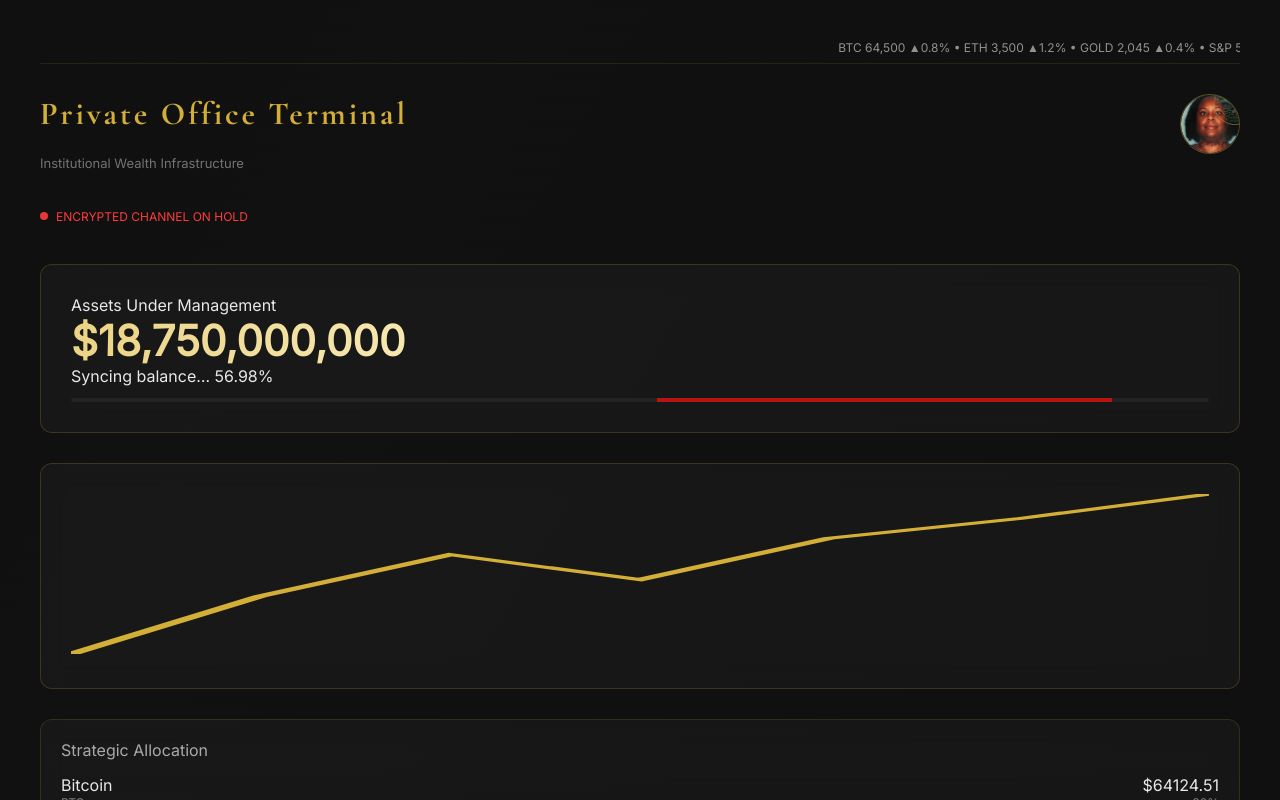
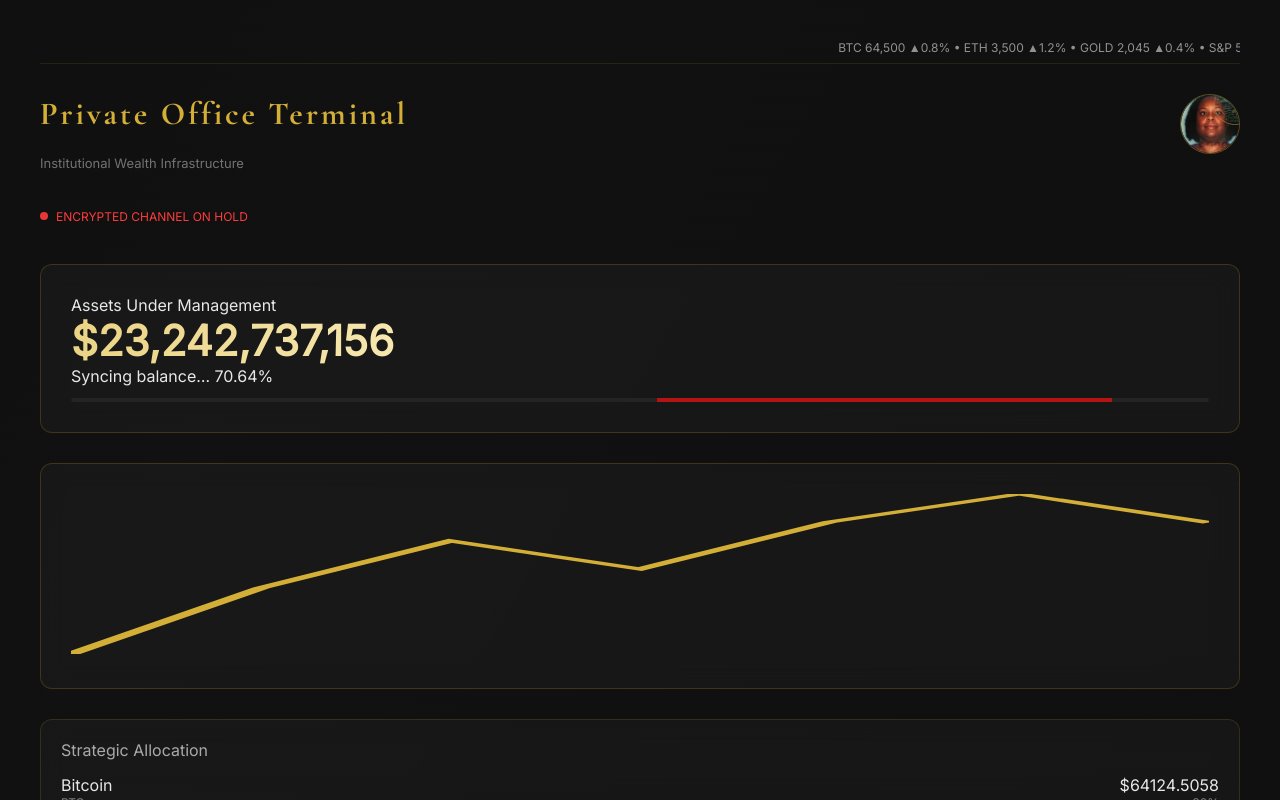
Before and after one commit to KeyHealth07/private-dashboard, a Next.js app: page /dashboard in a window 1280 px wide. Built offline with nearby package versions, Linux system fonts and the light colour scheme.

Commit message:
dashboard updates

```diff
--- a/src/app/dashboard/page.tsx
+++ b/src/app/dashboard/page.tsx
@@ -18,7 +18,7 @@ type Transaction = {
 };
 
 export default function Dashboard() {
-  const [aum] = useState(18_750_000_000);
+  const [aum, setAum] = useState(23_242_500_000);
 
   const [assets, setAssets] = useState<Asset[]>([
     { name: "Bitcoin", symbol: "BTC", allocation: 30, price: 64500 },
@@ -29,10 +29,13 @@ export default function Dashboard() {
   ]);
 
   const [transactions, setTransactions] = useState<Transaction[]>([]);
-  const [chartPoints, setChartPoints] = useState([480, 482, 478, 485, 490, 487, 492]);
+  const [chartPoints, setChartPoints] = useState([680, 682, 678, 685, 690, 687, 692]);
 
   useEffect(() => {
     const interval = setInterval(() => {
+
+    setAum((prev) => prev + (Math.random() - 0.5) * 2_000_000);
+
       setAssets((prev) =>
         prev.map((a) => ({
           ...a,
@@ -104,10 +107,10 @@ export default function Dashboard() {
         <div className="aumLabel">Assets Under Management</div>
 
         <div className="goldShimmer">
-          ${aum.toLocaleString()}
+          ${aum.toLocaleString(undefined, { maximumFractionDigits: 0 })}
         </div>
 
-        <div className="syncText">Syncing balance… 56.98%</div>
+        <div className="syncText">Syncing balance… 70.64%</div>
 
         <div className="loadingWrapper">
           <div className="loadingBar" />
@@ -127,15 +130,15 @@ export default function Dashboard() {
           {assets.map((a) => (
             <Row key={a.symbol}
               left={<><div>{a.name}</div><div className="sub">{a.symbol}</div></>}
-              right={<><div>${a.price.toFixed(2)}</div><div className="sub">{a.allocation}%</div></>}
+              right={<><div>${a.price.toFixed(4)}</div><div className="sub">{a.allocation}%</div></>}
             />
           ))}
         </Card>
 
         <Card title="Offshore Vault Holdings" glow>
-          <div>Swiss Private Bank — $6.2B</div>
-          <div>Singapore Custody Vault — $4.8B</div>
-          <div>Cayman Structured Trust — $3.7B</div>
+          <div>Swiss Private Bank — $18.6B</div>
+          <div>Singapore Custody Vault — $8.4B</div>
+          <div>Cayman Structured Trust — $6.9B</div>
         </Card>
 
         <Card title="Institutional Activity">
```
